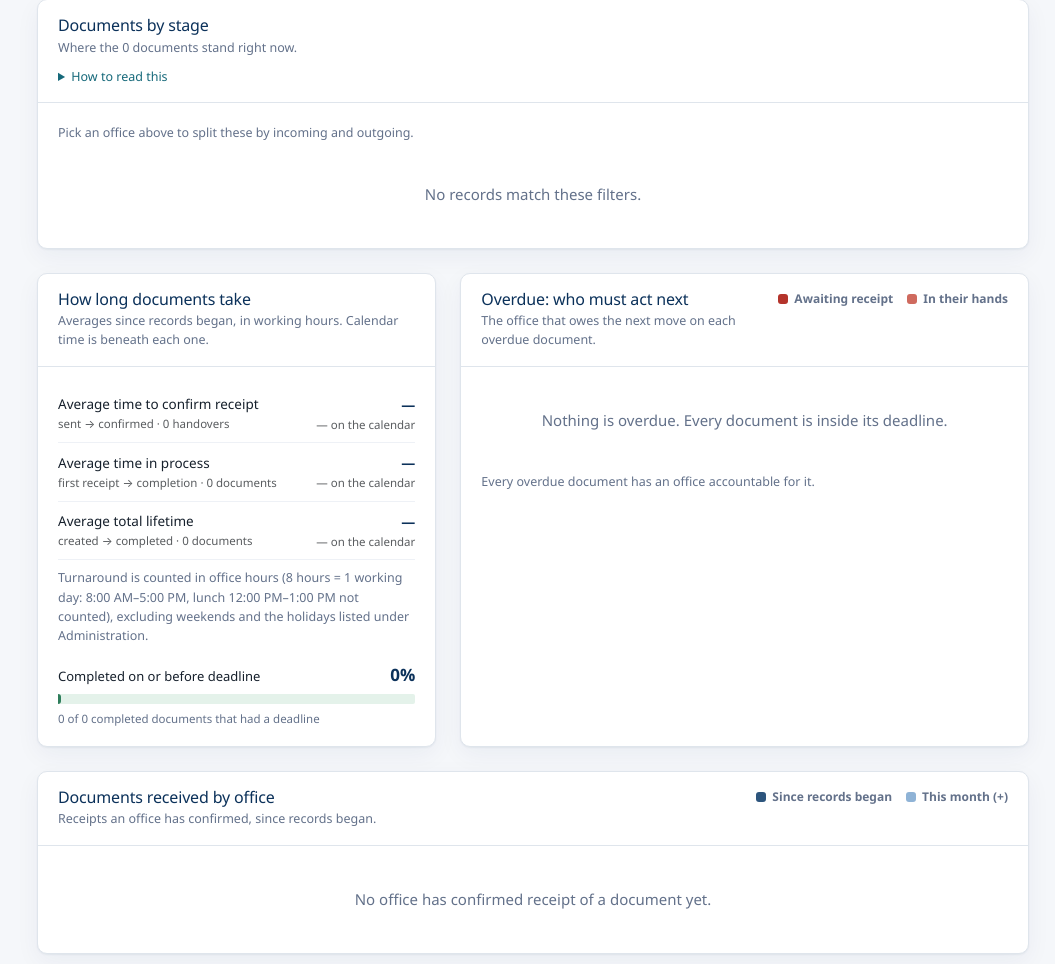
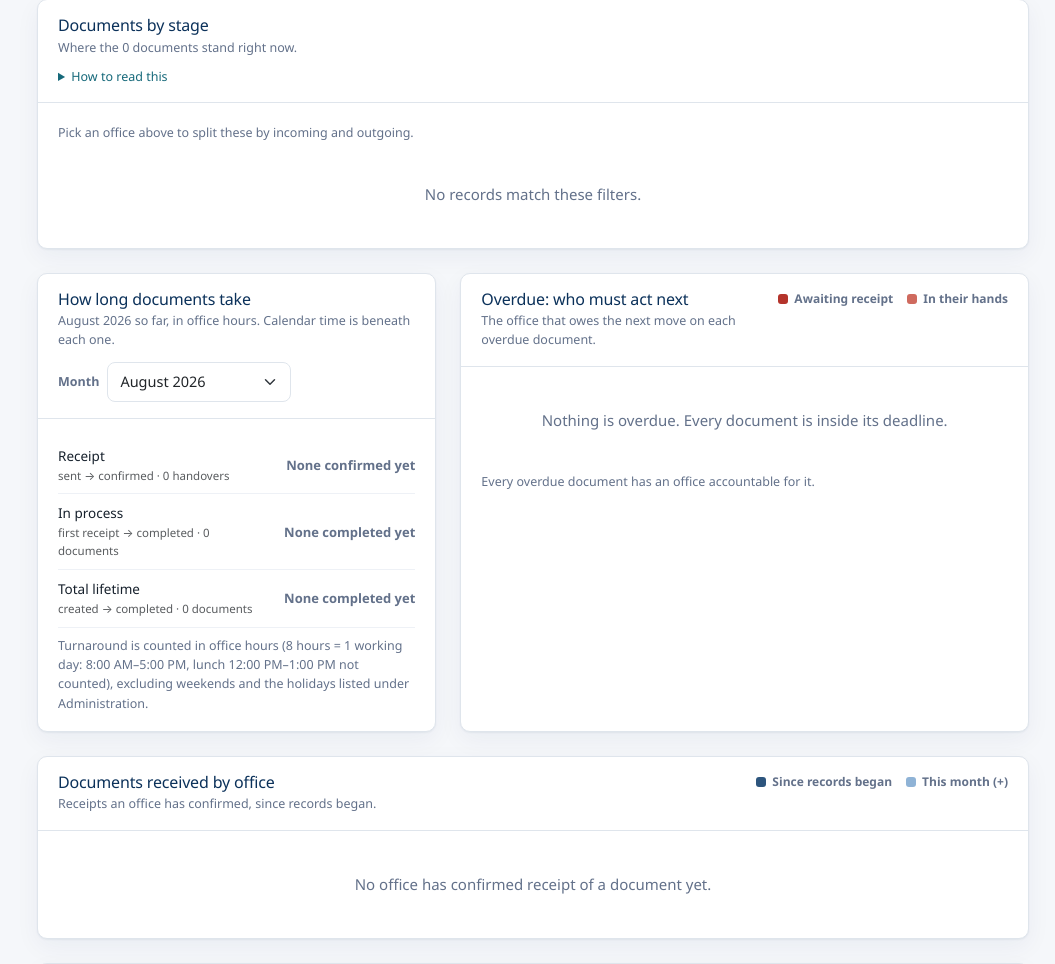
Before and after one commit to zap1104/udm-doctrack, a Django app: page /reports/ in a window 1280 px wide. Shown: the part 876-1840 px from the top of the page, without its empty margins (225-1280 px from the left). Run offline with Django 5.2, Linux system fonts and the light colour scheme; the visitor is signed in with stand-in values (Sample User, id 1); data that the repository does not hold is empty; some libraries are stand-ins or nearby versions.

Commit message:
feat(turnaround): pick the month on the dashboard, Reports and the memo
The dashboard's summary always showed the current month, Reports always
showed every month since records began, and the memo printed the trend's
last point. Three periods for one heading.

`?month=YYYY-MM` now picks the month all three answer for: the dashboard's
summary beside the trend, Reports' "How long documents take", and the
memo. It is one of the twelve months the trend charts, defaulting to the
current one. Each page reads `analytics.turnaround()` for that month, so
they print one figure for it, and a test asserts they do. A value that is
not one of those months gets the current month and a note saying so,
never an error.

The picker is a plain GET form that keeps every other filter, the office
included, and submits on change without inline script. The memo's print
link carries the month, so paper matches the screen. Both pages render the
stages from one partial, so they word every figure the same way. "So far"
and "yet" appear only for the month still running.

Co-Authored-By: Claude Opus 5.5 <noreply@anthropic.com>

```diff
--- a/apps/core/analytics.py
+++ b/apps/core/analytics.py
@@ -634,6 +634,9 @@ def turnaround(records, month=None) -> dict:
 
     result = {
         "month": month,
+        # "So far" and "yet" belong to the month still running; a past month is
+        # finished, and "none completed yet" would promise work that never came.
+        "is_current": month == timezone.localdate().replace(day=1),
         "stages": stages,
         "office_hours_caveat": office_hours_caveat(),
         "working_day_hours": working_day_hours(),
--- a/apps/core/views.py
+++ b/apps/core/views.py
@@ -217,7 +217,7 @@ class DashboardMemoMixin:
     def _plural(count, noun):
         return "{} {}{}".format(count, noun, "" if count == 1 else "s")
 
-    def _memo(self, scope, breakdown, overdue, overdue_rows, trend, uploads):
+    def _memo(self, scope, breakdown, overdue, overdue_rows, turnaround, uploads):
         """The dashboard's own numbers, as labelled sections.
 
         Assembled here rather than in the template: a memo is a statement
@@ -289,22 +289,30 @@ class DashboardMemoMixin:
         else:
             attention = [line("", "Nothing is past its deadline.")]
 
-        turnaround = []
-        latest = trend["latest"]
-        if latest and latest["lifetime"] is not None:
-            turnaround.append(
+        # The month the reader picked, from the same service the dashboard's
+        # summary and Reports read, so the memo cannot print a different figure
+        # for the month it names.
+        lifetime = next(stage for stage in turnaround["stages"] if stage["key"] == "lifetime")
+        period = "{:%B %Y}".format(turnaround["month"])
+        timing = []
+        if lifetime["samples"]:
+            timing.append(
                 line(
-                    "Average lifetime, {:%B}".format(latest["month"]),
-                    "{}, counted in office hours".format(latest["lifetime_label"]),
+                    f"Average lifetime, {period}",
+                    "{}, counted in office hours ({})".format(
+                        lifetime["average_label"],
+                        self._plural(lifetime["samples"], "document"),
+                    ),
                 )
             )
-        if latest and latest["has_on_time"]:
-            turnaround.append(
+        if turnaround["has_on_time"]:
+            timing.append(
                 line("Completed on time", "{} of {} ({}%)".format(
-                    latest["on_time"], latest["closed"], latest["on_time_percent"]))
+                    turnaround["on_time"], turnaround["on_time_total"],
+                    turnaround["on_time_percent"]))
             )
-        if not turnaround:
-            turnaround = [line("", "Nothing has been completed yet.")]
+        if not timing:
+            timing = [line("", f"Nothing was completed in {period}.")]
 
         if uploads["rows"]:
             # Every office that added something, not only the leader. Naming one
@@ -320,7 +328,7 @@ class DashboardMemoMixin:
         return [
             {"heading": "Overview", "lines": overview},
             {"heading": "Needs attention", "lines": attention},
-            {"heading": "Turnaround", "lines": turnaround},
+            {"heading": "Turnaround", "lines": timing},
             {"heading": "Repository activity this month", "lines": activity},
         ]
 
@@ -420,6 +428,13 @@ class DashboardMemoMixin:
         overdue = analytics.overdue_summary(records, overdue_rows, breakdown["total"])
         uploads = analytics.uploads_by_office(documents, records)
         trend = analytics.turnaround_by_month(records)
+        # The month the turnaround figures are for: one of the months the trend
+        # charts, the current one unless the reader picked another.
+        months = [row["month"] for row in trend["rows"]]
+        month, refused = core_filters.picked_month(self.request, months)
+        if refused:
+            messages.warning(self.request, refused)
+        turnaround = analytics.turnaround(records, month=month)
 
         return {
             "scope": scope,
@@ -428,8 +443,9 @@ class DashboardMemoMixin:
             "overdue_summary": overdue,
             "uploads_by_office": uploads,
             "turnaround_trend": trend,
-            "turnaround": analytics.turnaround(records),
-            "memo": self._memo(scope, breakdown, overdue, overdue_rows, trend, uploads),
+            "turnaround": turnaround,
+            "month_picker": core_filters.month_picker(self.request, months, month),
+            "memo": self._memo(scope, breakdown, overdue, overdue_rows, turnaround, uploads),
             "printed_at": timezone.localtime(),
         }
 
@@ -1245,6 +1261,13 @@ class ReportsView(AppLoginRequiredMixin, TemplateView):
         total_records = records.count()
         total_documents = documents.count()
         overdue_all = records.filter(tracking_services.overdue_q()).distinct().count()
+        # The month the turnaround panel answers for: the dashboard's twelve
+        # months and the same parameter, so a link carries its month between
+        # the two pages and both print one figure for it.
+        months, _since = _month_window()
+        month, refused = core_filters.picked_month(self.request, months)
+        if refused:
+            messages.warning(self.request, refused)
         # GATE A, option (a): the headline counts what *this* office owes, and
         # the hint names what it is waiting on somebody else to receive.
         # Grouping the chase-list by custody is the bug this branch exists for,
@@ -1314,7 +1337,8 @@ class ReportsView(AppLoginRequiredMixin, TemplateView):
                 "stale_receipts": stale_receipts,
                 "by_status": self._by_status(records, total_records, scope_office),
                 "monthly": self._monthly(records),
-                "turnaround": self._turnaround(records),
+                "turnaround": self._turnaround(records, month),
+                "month_picker": core_filters.month_picker(self.request, months, month),
                 "overdue_accountability": self._overdue_accountability(records, overdue_all),
                 "document_types": self._document_types(documents),
                 "document_months": self._document_months(documents),
@@ -1586,8 +1610,8 @@ class ReportsView(AppLoginRequiredMixin, TemplateView):
             "current_month": current_month,
         }
 
-    def _turnaround(self, records):
-        return analytics.turnaround(records)
+    def _turnaround(self, records, month):
+        return analytics.turnaround(records, month=month)
 
     def _overdue_for_scope(self, records, office):
         """Overdue work this office owes, and overdue work it is waiting on.
--- a/static/css/doctrack.css
+++ b/static/css/doctrack.css
@@ -1155,6 +1155,16 @@ a:hover { text-decoration: underline; }
 .card-udm .card-udm-head:has(> .chart-legend) > div:first-child,
 .card-udm .card-udm-head:has(> .segmented) > div:first-child { flex:1 1 260px; }
 .card-udm .card-udm-head > .chart-legend { flex:0 1 auto; }
+/* The month a turnaround card answers for. Wraps under the title like a legend
+   when the head is narrow, rather than squeezing the title into a column. */
+.card-udm .card-udm-head:has(> .month-picker) { flex-wrap:wrap; align-items:flex-start; }
+.card-udm .card-udm-head:has(> .month-picker) > div:first-child { flex:1 1 260px; }
+.month-picker { display:flex; align-items:center; gap:8px; flex:0 0 auto; margin:0; }
+.month-picker .form-select { width:auto; min-width:11.5rem; }
+.month-picker-label { color:var(--udm-muted); font-size:12.5px; font-weight:600; }
+/* "Average", "Fastest", "Slowest": which kind of figure this is, said in words
+   beside the figure rather than left to the heading. */
+.metric-kind { margin-right:4px; color:var(--udm-muted); font-size:11.5px; font-weight:600; text-transform:uppercase; letter-spacing:.04em; }
 
 /* ---------------------------------------------------------- status by row */
 /* The label column is a fixed width rather than sized to its own content
--- /dev/null
+++ b/templates/core/_month_picker.html
@@ -0,0 +1,16 @@
+{% comment %}
+  The month a turnaround figure answers for. A plain GET form: every other
+  filter on the page rides along as a hidden field, so picking a month keeps
+  the office. `data-auto-submit` sends it on change (doctrack.js, no inline
+  handler under the CSP); without script the Show button does.
+
+  Expects `picker` (core.filters.month_picker) and `picker_id`, unique on the page.
+{% endcomment %}
+<form class="month-picker no-print" method="get" action="">
+  {% for key, value in picker.keep %}<input type="hidden" name="{{ key }}" value="{{ value }}">{% endfor %}
+  <label class="month-picker-label" for="{{ picker_id }}">Month</label>
+  <select class="form-select form-select-sm" id="{{ picker_id }}" name="{{ picker.param }}" data-auto-submit>
+    {% for option in picker.options %}<option value="{{ option.value }}"{% if option.selected %} selected{% endif %}>{{ option.label }}</option>{% endfor %}
+  </select>
+  <noscript><button class="btn btn-sm btn-udm-outline" type="submit">Show</button></noscript>
+</form>
--- /dev/null
+++ b/templates/core/_turnaround_stages.html
@@ -0,0 +1,17 @@
+{% comment %}
+  One row per stage of `turnaround` (analytics.turnaround), shared by the
+  dashboard's summary and Reports so the two word every figure the same way.
+  Each says what it measures and how many it is taken over — "4 hrs" from three
+  documents is not "4 hrs" from three hundred — and a stage with nothing to
+  measure says so rather than printing a dash.
+{% endcomment %}
+{% for stage in turnaround.stages %}
+  <div class="report-metric">
+    <span>{{ stage.label }}<small class="text-muted">{{ stage.measures }} &middot; {{ stage.samples }} {{ stage.noun }}{{ stage.samples|pluralize }}</small></span>
+    {% if stage.samples %}
+      <strong><span class="metric-kind">Average</span> {{ stage.average_label }}<small class="text-muted">{{ stage.average_calendar }} on the calendar</small></strong>
+    {% else %}
+      <strong class="trend-summary-none">None {% if stage.key == "receipt" %}confirmed{% else %}completed{% endif %}{% if turnaround.is_current %} yet{% endif %}</strong>
+    {% endif %}
+  </div>
+{% endfor %}
--- a/templates/reports/reports.html
+++ b/templates/reports/reports.html
@@ -353,9 +353,10 @@
           <div>
             <h2>How long documents take</h2>
             <div class="report-caption">
-              Averages since records began, in working hours. Calendar time is beneath each one.
+              {{ turnaround.month|date:"F Y" }}{% if turnaround.is_current %} so far{% endif %}, in office hours. Calendar time is beneath each one.
             </div>
           </div>
+          {% include "core/_month_picker.html" with picker=month_picker picker_id="report-turnaround-month" %}
         </div>
         <div class="card-udm-body">
           {% comment %}
@@ -366,31 +367,14 @@
             actually waited, which is the fair way to answer them. Either one
             alone misleads, in opposite directions.
           {% endcomment %}
-          {% comment %}
-            Each average says how many it is taken over, so "4 hrs" from three
-            documents is not read with the weight of "4 hrs" from three hundred.
-            A stage with nothing to average says so rather than printing a dash.
-          {% endcomment %}
-          <div class="report-metric">
-            <span>Average time to confirm receipt<br><small class="text-muted">sent → confirmed · {{ turnaround.receipt_samples }} handover{{ turnaround.receipt_samples|pluralize }}</small></span>
-            <strong>{{ turnaround.receipt }}
-              <small class="d-block text-muted fw-normal">{{ turnaround.receipt_calendar }} on the calendar</small>
-            </strong>
-          </div>
-          <div class="report-metric">
-            <span>Average time in process<br><small class="text-muted">first receipt → completion · {{ turnaround.processing_samples }} document{{ turnaround.processing_samples|pluralize }}</small></span>
-            <strong>{{ turnaround.processing }}
-              <small class="d-block text-muted fw-normal">{{ turnaround.processing_calendar }} on the calendar</small>
-            </strong>
-          </div>
-          <div class="report-metric">
-            <span>Average total lifetime<br><small class="text-muted">created → completed · {{ turnaround.lifetime_samples }} document{{ turnaround.lifetime_samples|pluralize }}</small></span>
-            <strong>{{ turnaround.lifetime }}
-              <small class="d-block text-muted fw-normal">{{ turnaround.lifetime_calendar }} on the calendar</small>
-            </strong>
-          </div>
+          {% include "core/_turnaround_stages.html" %}
           <p class="form-text mt-2 mb-0">{{ turnaround.office_hours_caveat }}</p>
 
+          {% comment %}
+            Only when something in the month had a deadline: 0% for a month in
+            which nothing was due would read as "everything was late".
+          {% endcomment %}
+          {% if turnaround.has_on_time %}
           <div class="meter mt-3">
             <div class="meter-head">
               <span>Completed on or before deadline</span>
@@ -403,6 +387,7 @@
               {{ turnaround.on_time }} of {{ turnaround.on_time_total }} completed document{{ turnaround.on_time_total|pluralize }} that had a deadline
             </div>
           </div>
+          {% endif %}
 
           {% comment %}
             Why the receipt average cannot be complete yet: handovers still
```
Also changed, not shown: apps/core/filters.py (+50 -0 lines), templates/core/dashboard.html (+15 -33 lines), tests/test_dashboard_reports_agreement.py (+1 -1 lines), tests/test_turnaround_figures.py (+18 -13 lines), tests/test_turnaround_period.py (added, +128 -0 lines).
